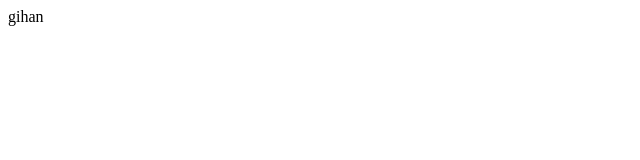
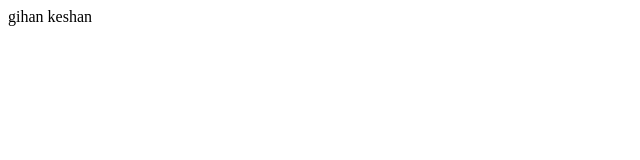
Before and after one commit to pasindumethmadu2004-rgb/Cprogram, a plain HTML site: page index.html in a window 1280 px wide. Shown: the full height of the page, 0-640 px from the left. Drawn offline with Linux system fonts and the light colour scheme.

Commit message:
firt commit

```diff
--- a/index.html
+++ b/index.html
@@ -7,5 +7,6 @@
 </head>
 <body>
     gihan
+    keshan
 </body>
 </html>
```
